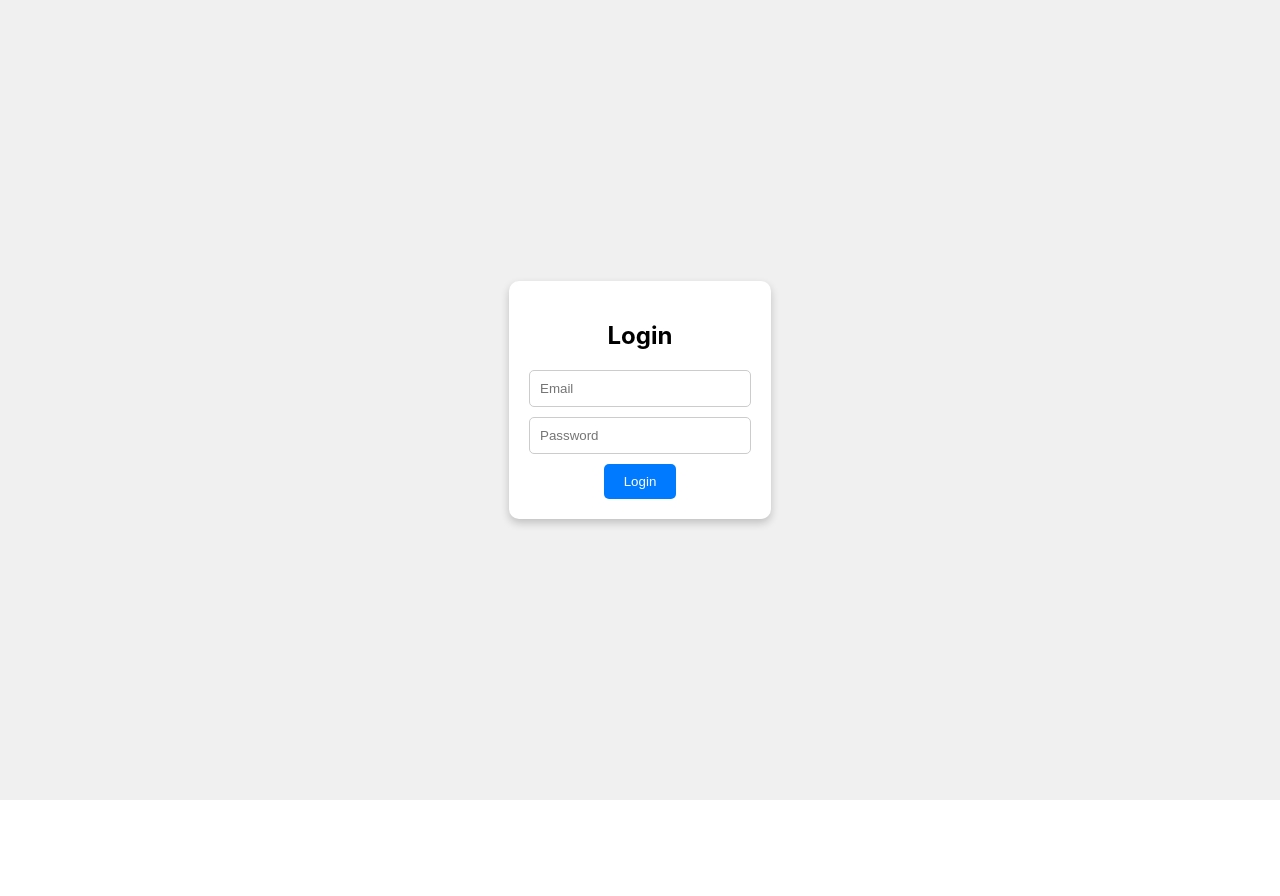
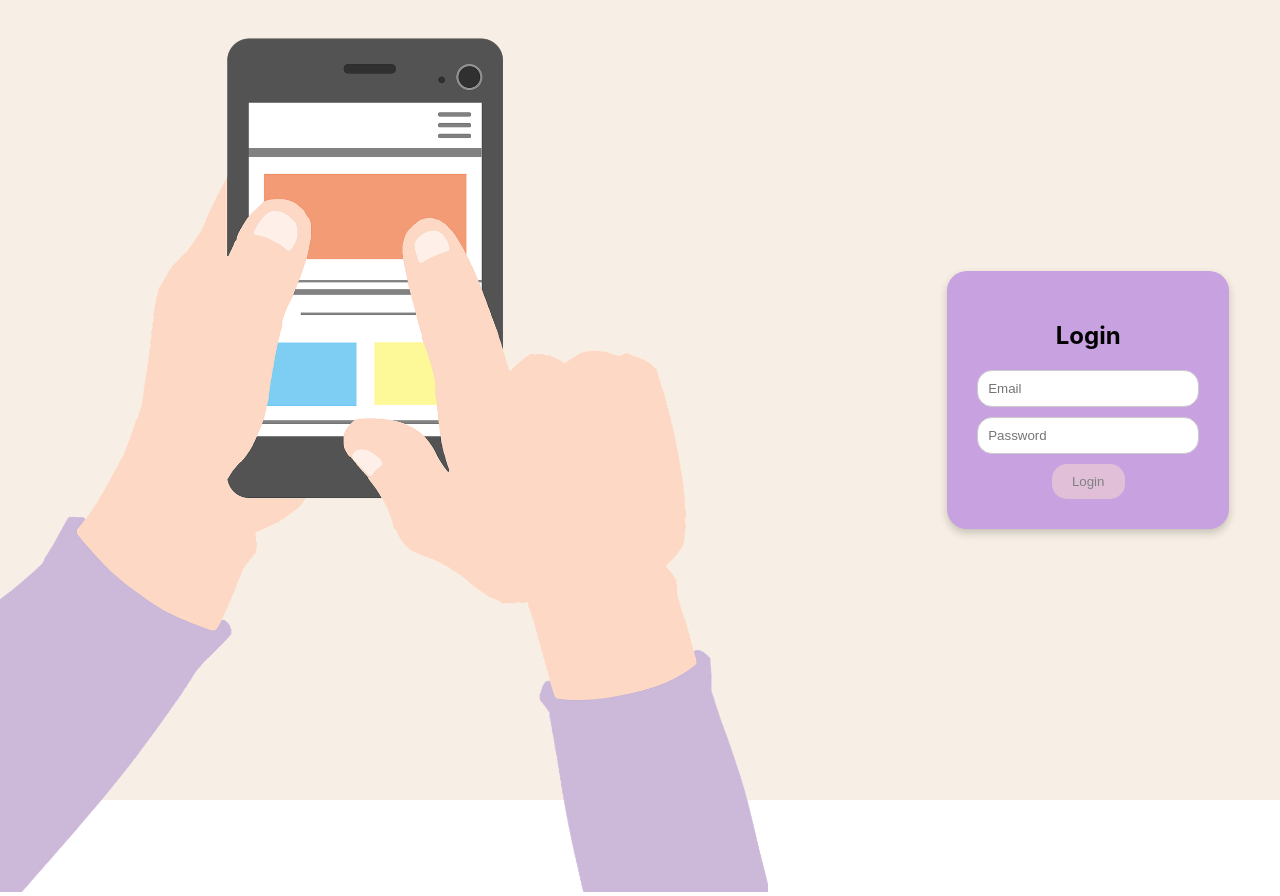
Before and after one commit to karenCLima/react_multi-app, a React (Vite) app: page /login in a window 1280 px wide. Before the commit the page ends 800 px from the top, so only its background shows below. Built offline with nearby package versions, Linux system fonts and the light colour scheme; the HTML template or start-up script is replaced by a standard one.

Commit message:
refactor: login add image

```diff
--- a/src/App.css
+++ b/src/App.css
@@ -1,8 +1,8 @@
 :root{
-  --primary-color:#FEFAE0;
-  --secondary-color: #FAEDCE;
-  --terciary-color:#E0E5B6;
-  --quaternary-color:#CCD5AE;
+  --primary-color:#F7EFE5;
+  --secondary-color: #E2BFD9;
+  --terciary-color:#C8A1E0;
+  --quaternary-color:#674188;
 }
 
 body {
--- a/src/Pages/Login.jsx
+++ b/src/Pages/Login.jsx
@@ -3,15 +3,25 @@ import { useState } from 'react'; // Importa o hook useState do React
 import styled from 'styled-components'; // Importa styled-components para estilizar os componentes
 import { useAuth } from '../context/AuthProvider';
 import { useNavigate } from 'react-router-dom';
+import imagem_login from '../imagens/imagem_login.png'
 
 // Define o estilo do container principal do login
 const LoginContainer = styled.div`
   display: flex;
-  flex-direction: column;
   align-items: center;
-  justify-content: center;
-  height: 100vh;
-  background-color: #f0f0f0;
+  justify-content: flex-start;
+  gap:14%;
+  background-color: var(--primary-color);
+  height:100vh;
+`;
+
+//Define o estilo do cointainer da imagem do login
+const LoginImage = styled.div`
+  width:60%;
+  img{
+    width:100%;
+    height: 80%;
+  }
 `;
 
 // Define o estilo do formulário de login
@@ -19,9 +29,9 @@ const LoginForm = styled.form`
   display: flex;
   flex-direction: column;
   align-items: center;
-  background: white;
-  padding: 20px;
-  border-radius: 10px;
+  background: var(--terciary-color);
+  padding: 30px;
+  border-radius: 20px;
   box-shadow: 0 4px 8px rgba(0, 0, 0, 0.2);
 `;
 
@@ -30,21 +40,21 @@ const Input = styled.input`
   margin-bottom: 10px;
   padding: 10px;
   border: 1px solid #ccc;
-  border-radius: 5px;
+  border-radius: 15px;
   width: 200px;
 `;
 
 // Define o estilo do botão
 const Button = styled.button`
   padding: 10px 20px;
-  background-color: #007bff;
-  color: white;
+  background-color: var(--secondary-color);
+  color: grey;
   border: none;
-  border-radius: 5px;
+  border-radius: 15px;
   cursor: pointer;
 
   &:hover {
-    background-color: #0056b3;
+    background-color: var(--primary-color);
   }
 `;
 
@@ -96,6 +106,10 @@ const Login = () => {
 
   return (
     <LoginContainer>
+      <LoginImage>
+        <img src={imagem_login} alt="Imagem do login da ijmaki pixabay" />
+      </LoginImage>
+
       <LoginForm onSubmit={handleSubmit}>
         <h2>Login</h2>
         <Input
```
Also changed, not shown: src/imagens/imagem_login.png (added).
